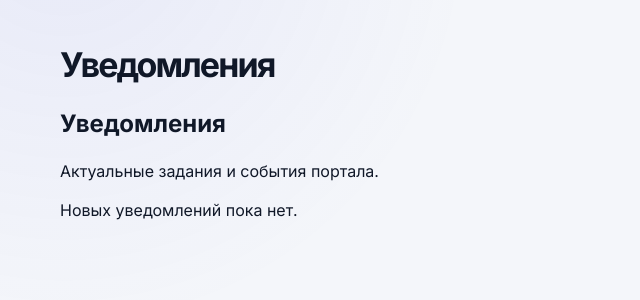
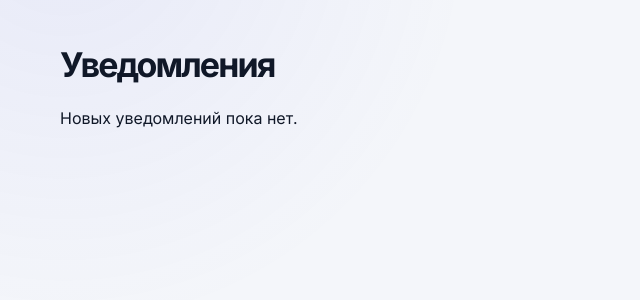
Before and after one commit to gamerpro3245/CollegePortal, a FastAPI app: template templates/notifications.html in a window 1280 px wide. Shown: the part 76-376 px from the top of the page, without its empty margins (0-640 px from the left). Run offline with FastAPI, Linux system fonts and the light colour scheme; the template is opened without the code that fills it, so the values that code supplies are empty; some libraries are stand-ins or nearby versions.

Commit message:
ui: simplify notifications empty state

```diff
--- a/templates/notifications.html
+++ b/templates/notifications.html
@@ -3,10 +3,7 @@
 {% block page_title %}Уведомления{% endblock %}
 {% block content %}
 <section class="notifications-page">
-  <div class="notifications-intro">
-    <h2>Уведомления</h2>
-    <p>Актуальные задания и события портала.</p>
-  </div>
+
   {% if notifications %}
   <div class="notification-list">
     {% for item in notifications %}
```
